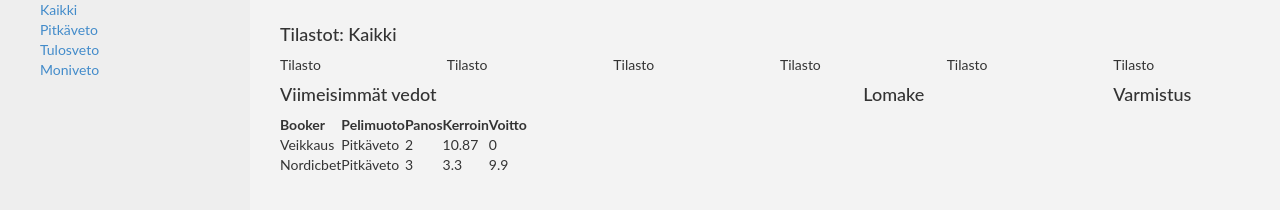
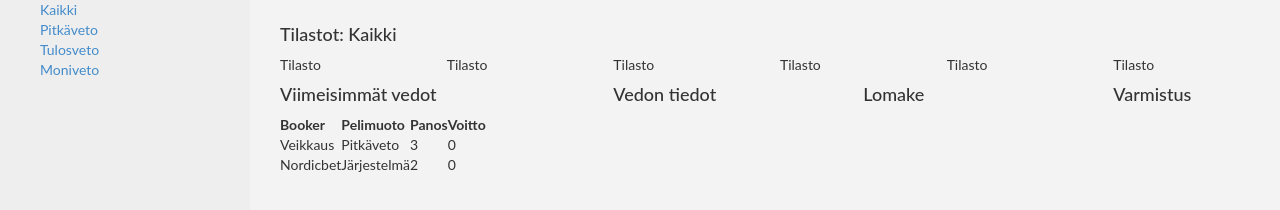
Before and after one commit to miklu/vedonlyontiseuranta, a website: page public/index.html in a window 1280 px wide. Drawn offline with Linux system fonts and the light colour scheme.

Commit message:
Systeemit aloitettu

```diff
--- a/public/index.html
+++ b/public/index.html
@@ -39,8 +39,8 @@
           <div class="col-md-2">Tilasto</div>
         </div>
 
-        <!-- viimeisimmät vedot -->
         <div class="row">
+          <!-- viimeisimmät vedot -->
           <div class="col-md-4">
             <h4>Viimeisimmät vedot</h4>
             <table>
@@ -49,24 +49,33 @@
                   <th>Booker</th>
                   <th>Pelimuoto</th>
                   <th>Panos</th>
-                  <th>Kerroin</th>
                   <th>Voitto</th>
                 </tr>
               </thead>
-              <tbody data-bind="foreach: Vedot.vedot">
+              <tbody data-bind="foreach: Vedot.systeemit">
                 <tr data-bind="click: $root.Vedot.valitseVeto">
                   <td data-bind="text: booker"></td>
                   <td data-bind="text: pelimuoto"></td>
                   <td data-bind="text: panos"></td>
-                  <td data-bind="text: kerroin"></td>
                   <td data-bind="text: voitto"></td>
                 </tr>
               </tbody>
             </table>
           </div>
-          <div class="col-md-3" data-bind="with: Vedot.valittuVeto">
+          <!-- Vedon/Systeemin tiedot -->
+          <div class="col-md-3">
             <h4>Vedon tiedot</h4>
-            <p>Booker: <span data-bind="text: booker"></span></p>
+            <div data-bind="foreach: Vedot.valittuSysteemi">
+              <p>Booker: <span data-bind="text: booker"></span></p>
+              <p>Pelimuoto: <span data-bind="text: pelimuoto"></span></p>
+              <ul data-bind="foreach: vedot">
+                <li>Kerroin:<span data-bind="text: kerroin"></span></li>
+                <li>Panos:<span data-bind="text: panos"></span></li>
+                <div data-bind="foreach: kohteet">
+                  <p data-bind="text: ottelu"></p>
+                </div>
+              </ul>
+            </div>
           </div>
           <div class="col-md-3">
             <h4>Lomake</h4>
--- a/public/scripts/Vedot.js
+++ b/public/scripts/Vedot.js
@@ -2,42 +2,58 @@ var Vedot = function() {
   var self = this;
   self.kategoria = ko.observable({nimi: 'Kaikki', url: '/vedot'});
 
-  self.vedot = ko.observableArray([{
+
+  self.systeemit = ko.observableArray([{
+    panos: 3,
     booker: 'Veikkaus',
     pelimuoto: 'Pitkäveto',
-    panos: 2,
-    kerroin: 10.87,
     voitto: 0,
-    kohteet: [{
-      liiga: 'NFL',
-      ottelu: 'Broncos - Seattle',
-      tyyppi: '12',
-      kerroin: 2.4,
-      veikkaus: '1',
-      tulos: '19-21',
-      osuma: false
+    pvm: '22.3.2014',
+    vedot: [{
+      kerroin: 10.87,
+      panos: 3,
+      kohteet: [{
+        ottelu: 'Broncos-Seattle'
+      }]
     }]
   },
   {
+    panos: 2,
     booker: 'Nordicbet',
-    pelimuoto: 'Pitkäveto',
-    panos: 3,
-    kerroin: 3.3,
-    voitto: 9.9,
-    kohteet: [{
-      liiga: 'SM-Liiga',
-      ottelu: 'HIFK-Blues',
-      tyyppi: '1x2',
-      kerroin: 3.3,
-      veikkaus: '2',
-      tulos: '1-4',
-      osuma: true
-    }]
+    pelimuoto: 'Järjestelmä',
+    voitto: 0,
+    pvm: '22.3.2014',
+    vedot: [{
+      kerroin: 10.87,
+      panos: 3,
+      kohteet: [
+      {ottelu: 'A'},
+      {ottelu: 'B'}
+      ]
+    },
+    {
+      kerroin: 10.87,
+      panos: 3,
+      kohteet: [
+      {ottelu: 'A'},
+      {ottelu: 'C'}
+      ]
+    },
+    {
+      kerroin: 10.87,
+      panos: 3,
+      kohteet: [
+      {ottelu: 'B'},
+      {ottelu: 'C'}
+      ]
+    }
+    ]
   }]);
 
-  self.valittuVeto = ko.observable();
+  self.valittuSysteemi = ko.observable();
   self.valitseVeto = function(veto) {
-    self.valittuVeto(veto);
+    self.valittuSysteemi(veto);
+    console.log(self.valittuSysteemi());
   };
 
   // Kun kategoriaa vaihdetaan
```
